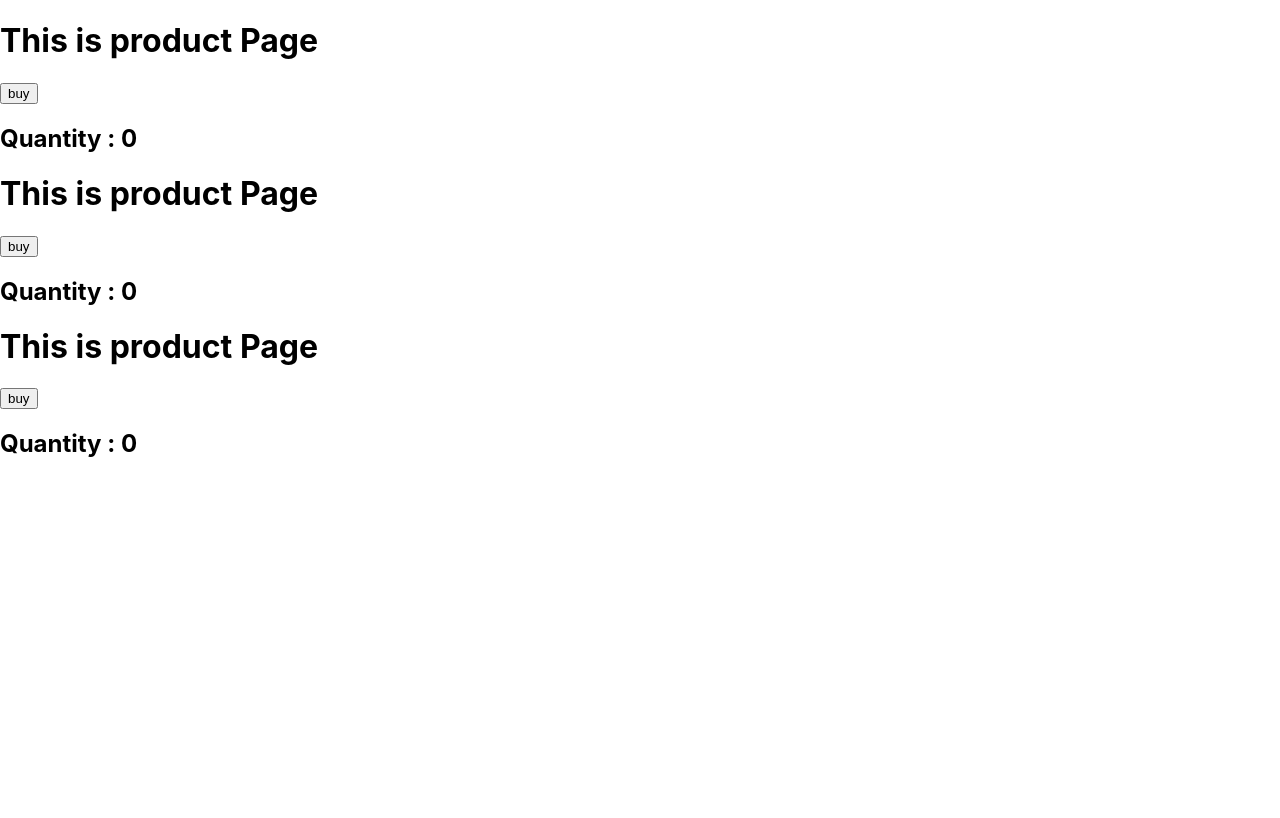
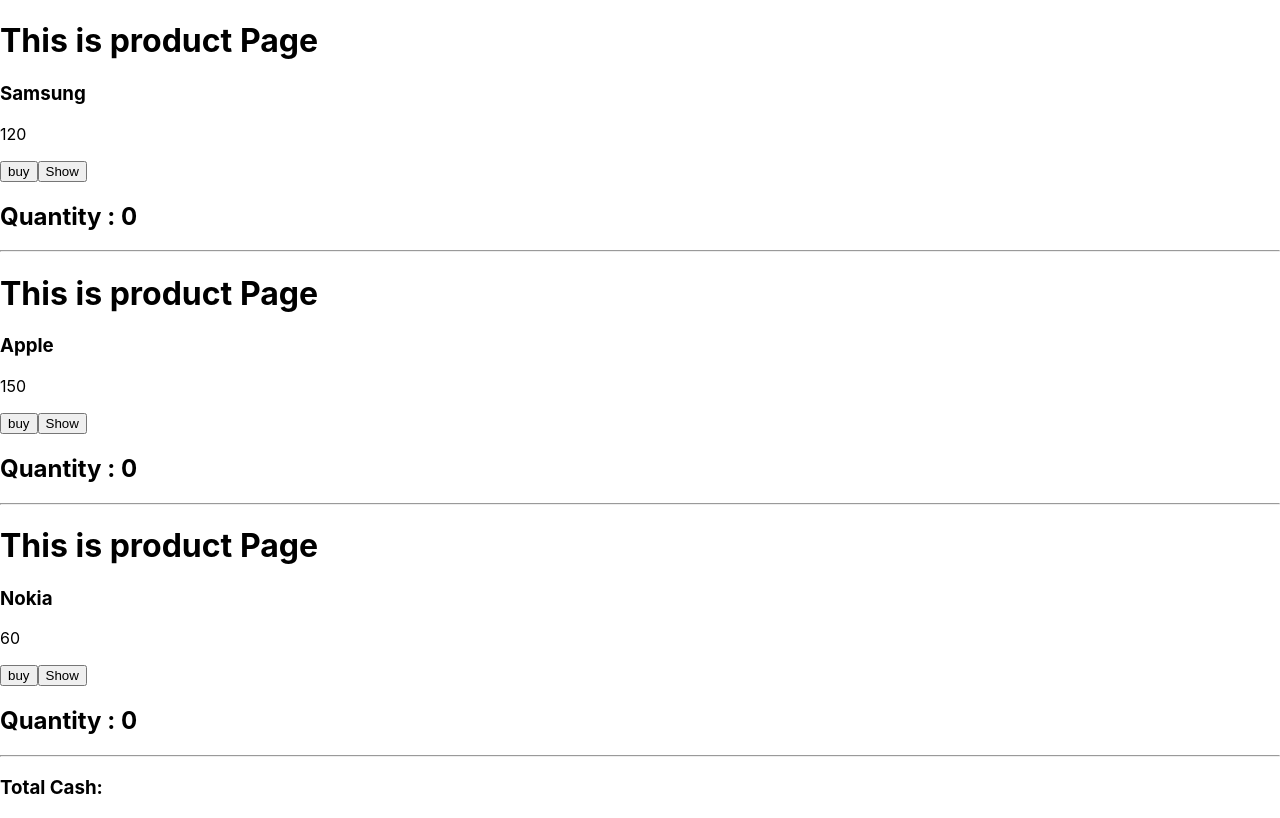
Before and after one commit to Furqan859/react-practise--12, a React (Create React App) app: page / in a window 1280 px wide. Built offline with nearby package versions, Linux system fonts and the light colour scheme.

Commit message:
I will add some products and get threw props and pass data from child to parent & parent to child

```diff
--- a/src/App.js
+++ b/src/App.js
@@ -1,12 +1,19 @@
 import React from "react";
 import Products from "./component/Products";
+import Total from "./component/Total";
 const App = ()=>{
 
+ const ShowProduct=(name)=>{
+     alert("you selected " + name)
+ }
 
-    return(<div>
-  <Products />
-  <Products />
-  <Products />
-    </div>)
+    return(
+                  <div>
+        <Products name="Samsung" price={120} onShow={ShowProduct} />
+        <Products name="Apple" price={150} onShow={ShowProduct}/>
+        <Products name="Nokia" price={60} onShow={ShowProduct}/>
+        <Total/>
+                   </div>
+    )
 }
 export default App;
--- a/src/component/ProductList.js
+++ /dev/null
@@ -1,4 +0,0 @@
-const ProductList = () => {
-    return()
-}
-export default ProductList;
--- a/src/component/Products.js
+++ b/src/component/Products.js
@@ -1,15 +1,22 @@
 import React , {useState} from "react";
-const Products = () => {
+const Products = ({price, name , onShow}) => {
     const [quantity , setQuantity] = useState(0);
 
-    const buy = () => {
+
+    const Buy = () => {
         // alert("this is button")
         setQuantity(quantity +1 )
     }
     return(<div>
         <h1>This is product Page</h1>
-        <button onClick={buy}>buy</button>
+        {/* eslint-disable-next-line no-restricted-globals */}
+        <h3>{name}</h3>
+        <p>{price}</p>
+        <button onClick={Buy}>buy</button>
+        <button onClick={()=>onShow(name)}>Show</button>
+
         <h2>Quantity : {quantity}</h2>
+        <hr/>
     </div>)
 }
 export default Products;
--- a/src/component/Total.js
+++ b/src/component/Total.js
@@ -1,4 +1,7 @@
+import React,{useState} from "react";
+
 const Total = () =>{
-    return ()
+
+    return (<h3>Total Cash: </h3>)
 }
 export default Total;
```
Also changed, not shown: src/component/AllCom.js (deleted, +0 -9 lines).
